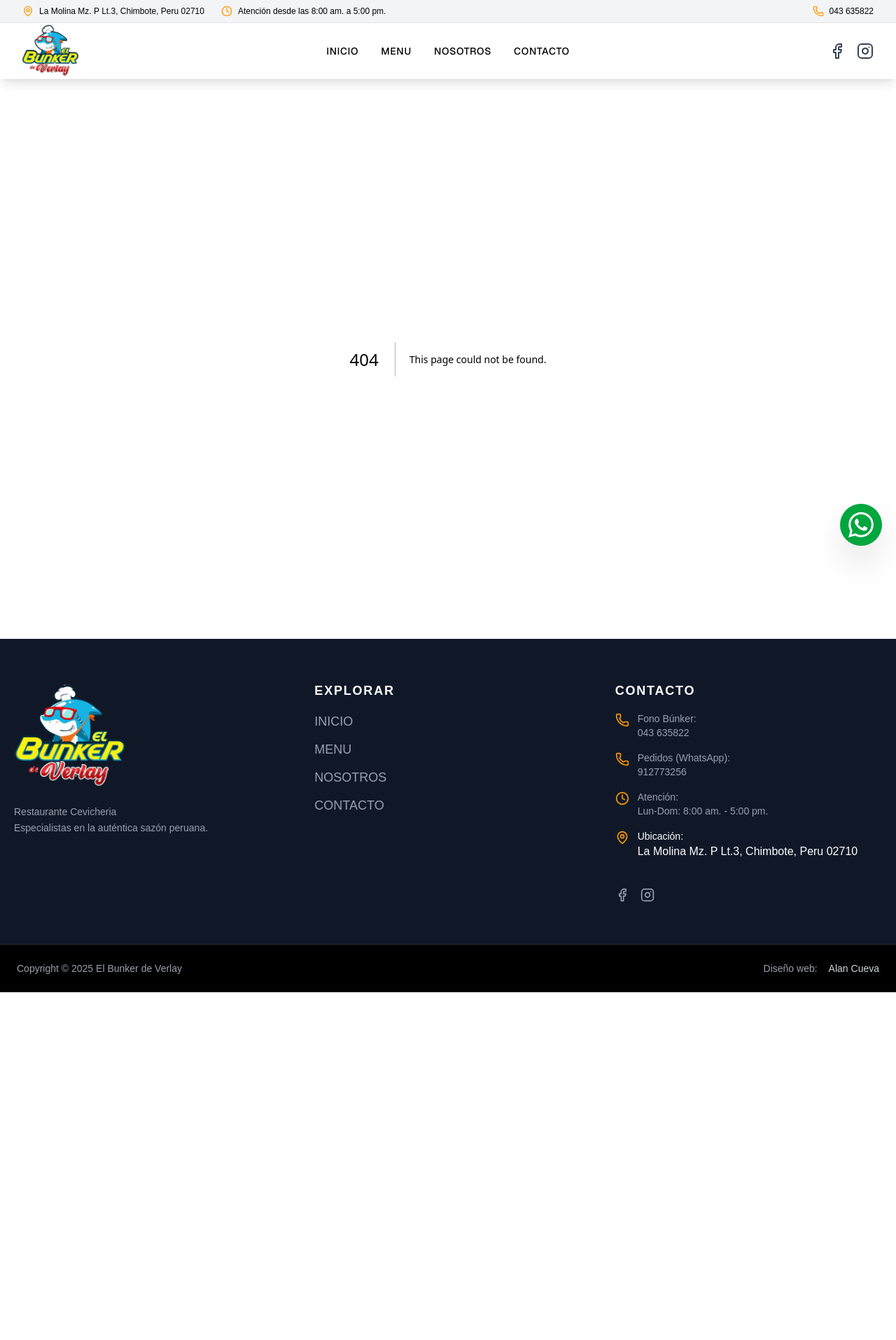
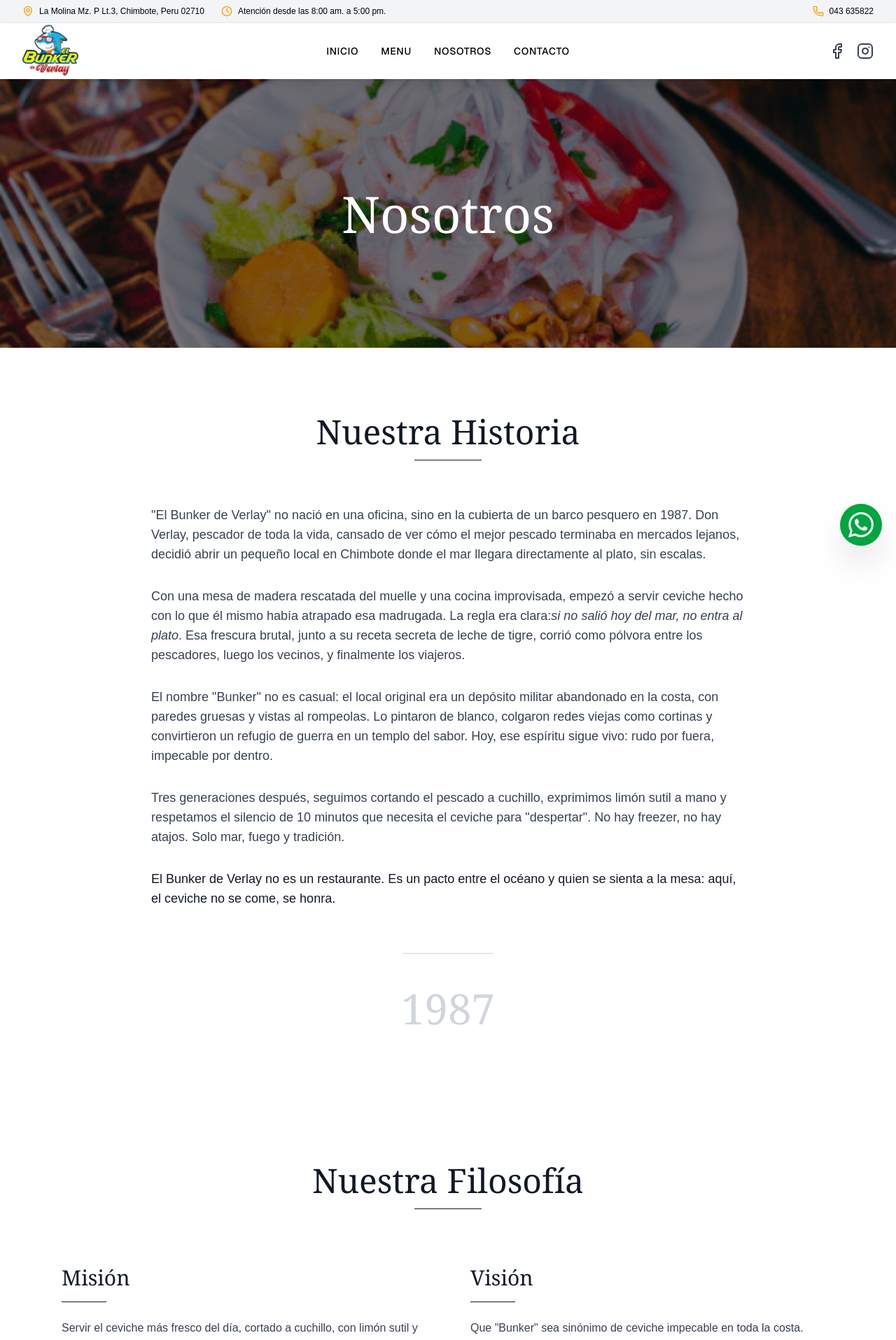
Before and after one commit to alancueva/elbunkerdeverlay, a Next.js app: page /page/nosotros in a window 1280 px wide. Before the commit this address had no page. Shown: the top 1915 px of the page at 70% size. Before the commit the page ends 1418 px from the top, so only its background shows below. Built offline with nearby package versions, Linux system fonts and the light colour scheme.

Commit message:
seccion nosotros con importacions de componentes seccion

```diff
--- /dev/null
+++ b/src/app/page/nosotros/page.tsx
@@ -0,0 +1,19 @@
+import SeccionCabecera from '@/components/section/seccionCabecera';
+import HistorySection from '@/components/section/historiaSeccion';
+import VisionMissionSection from '@/components/section/VisionMissionSection';
+
+
+export default function Nosotros() {
+
+    return (
+        <>
+            <SeccionCabecera title="Nosotros"
+                overlay={true}
+                backgroundImage="/ceviche.png"
+                overlayOpacity="bg-opacity-20" />
+                <HistorySection />
+                <VisionMissionSection />
+
+        </>
+    );
+}
```
